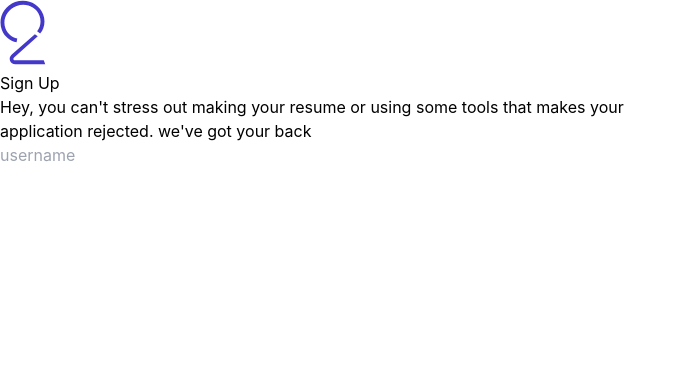
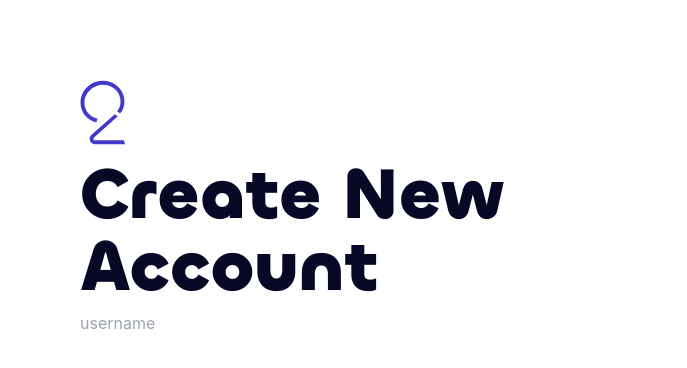
Before and after one commit to uwenayoallain/cv, a Next.js app: page /signup in a window 1280 px wide. Shown: the top 368 px of the page, without its empty margins (0-687 px from the left). Built offline with nearby package versions, Linux system fonts and the light colour scheme.

Commit message:
going to form desing

```diff
--- a/components/Logo.tsx
+++ b/components/Logo.tsx
@@ -4,13 +4,14 @@ import Image from "next/image";
 import Link from "next/link";
 function LogoDark() {
   return (
-    <div className='w-full'>
+    <div className=''>
       <Link href='/'>
         <Image
           src={logo_dark}
           priority
           alt='dark version of the logo'
           draggable={false}
+          className='cursor-pointer'
         />
       </Link>
     </div>
@@ -19,13 +20,14 @@ function LogoDark() {
 
 function Logo() {
   return (
-    <div className='w-full'>
+    <div className=''>
       <Link href='/'>
         <Image
           src={logo_light}
           priority
           alt='light version of the logo'
           draggable={false}
+          className='cursor-pointer'
         />
       </Link>
     </div>
--- a/pages/signup.tsx
+++ b/pages/signup.tsx
@@ -4,13 +4,11 @@ const SignUp: NextPage = () => {
   return (
     <div>
       <section className='h-screen flex'>
-        <div className='w-1/2'>
+        <div className='w-1/2 p-20'>
           <LogoDark />
-          <h1>Sign Up</h1>
-          <p>
-            Hey, you can&apos;t stress out making your resume or using some
-            tools that makes your application rejected. we&apos;ve got your back
-          </p>
+          <h1 className='text-dark font-chillax_bold text-7xl py-2'>
+            Create New Account
+          </h1>
           <form action=''>
             <input name='username' placeholder='username' />
           </form>
--- a/tailwind.config.js
+++ b/tailwind.config.js
@@ -12,6 +12,9 @@ module.exports = {
         chillax_medium: ["Chillax-Medium", "sans-serif"],
         sans: ["Inter", "sans-serif"],
       },
+      colors: {
+        dark: "#070826",
+      },
     },
   },
   plugins: [],
```
